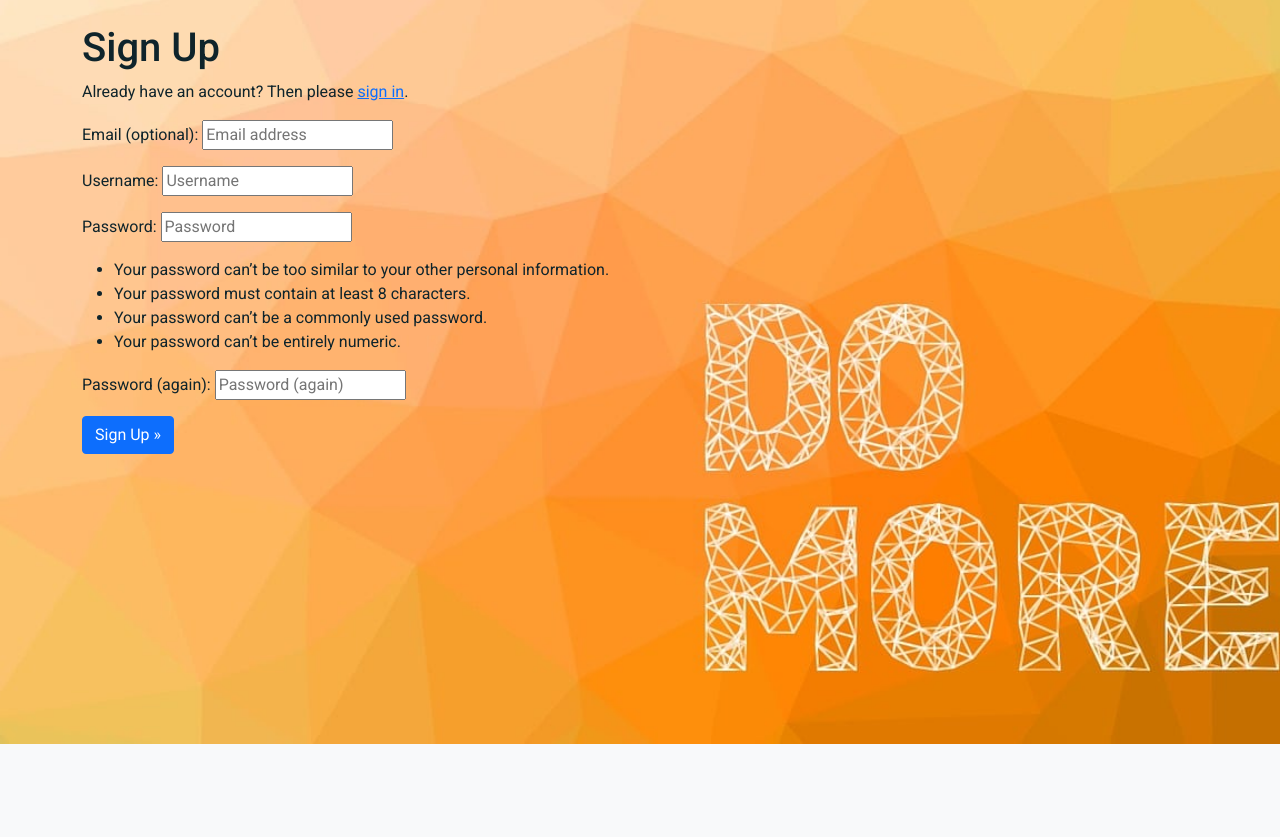
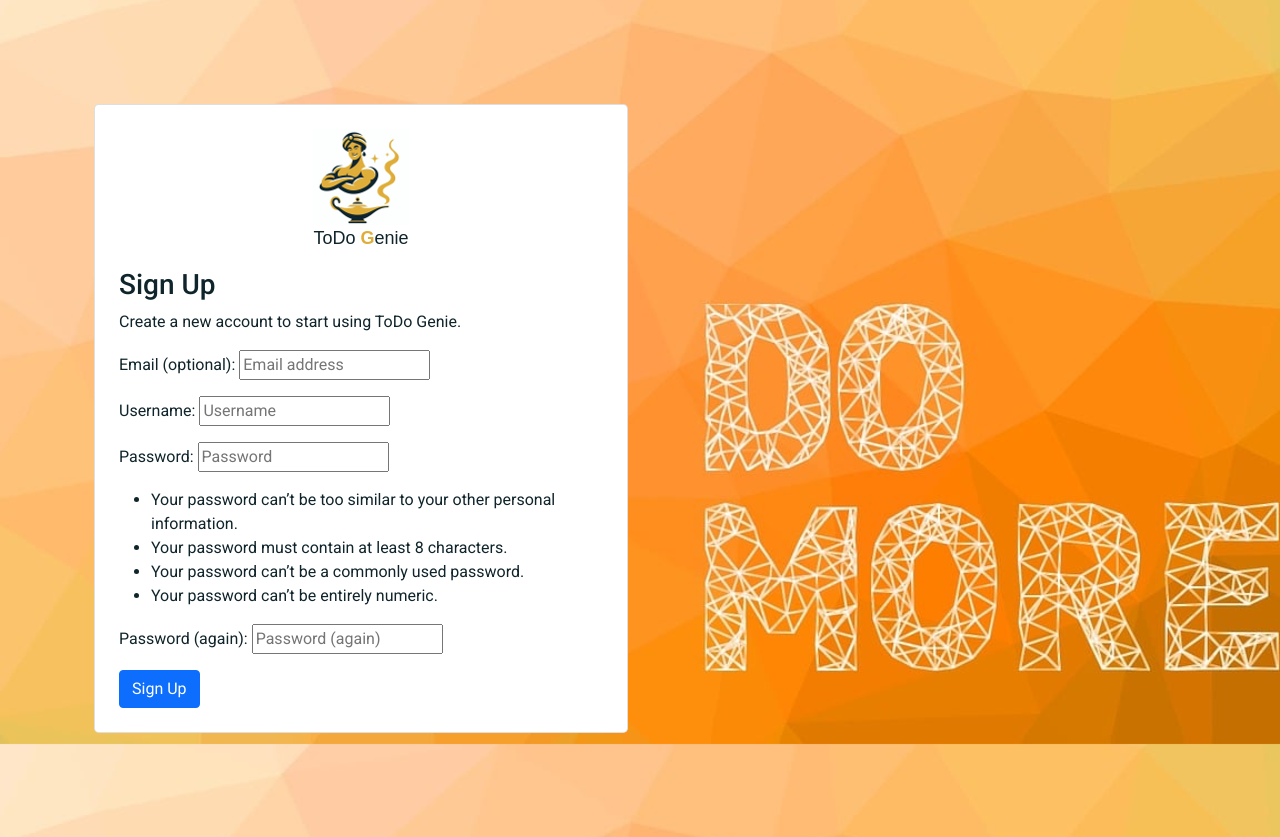
Before and after one commit to Tedbot2000/todo-genie, a Django app: page /accounts/signup/ in a window 1280 px wide. Shown: the part 56-893 px from the top of the page. Before the commit the page ends 800 px from the top, so only its background shows below. Run offline with Django 4.2, Linux system fonts and the light colour scheme; some libraries are stand-ins or nearby versions; some web fonts are replaced.

Commit message:
feat(ui): style sign up and login pages

```diff
--- a/static/css/style.css
+++ b/static/css/style.css
@@ -11,6 +11,12 @@
   body < img {
     width: 100%;
     height: 100%;
+  }
+  a {
+    color: #0F242B;
+  }
+  a :hover {
+
   }
   .img-center {
       display: block;
@@ -52,9 +58,15 @@
   }
 
   /* Card body padding */
-  .card-body {
-    padding: 2rem;
+  .custom-card-body {
+    padding: 2rem 2rem 3rem 2rem;
   }
+
+  /* card styling for login and signup screens */
+  .left-aligned [
+    float: left;
+    width: 50%;
+  ]
 
   /* Instructions section */
   .instructions {
@@ -97,10 +109,10 @@
     width: 200px;
 }
 
-/* Media query to target smaller screens */
+/* Media query to target smaller than tablet screens */
 @media (max-width: 768px) {
 
-  /* Hide the first table header cell (ToDo) */
+  /* Hide the first table header cell (Task To Do) */
   .table th:first-child {
     display: none;
   }
@@ -115,11 +127,7 @@
     width: 120px;
     height: 38px;
     padding: 0.25rem 0.5rem;
-  }
-
-  /* add some margin to separate the buttons */
-  .btn.ms-1.delete-button {
-    margin-left: 0.25rem;
+    margin-right: 0.5rem;
   }
 
   /* Move the ToDo Items field above the Status and Actions fields */
@@ -135,3 +143,17 @@
   }
 
 }
+
+/* Media query to target smaller than laptop screens */
+@media (max-width: 1024px) {
+
+    /* shift to using the left side of the background image */
+    body {
+      background-position: left;
+    }
+
+    /* Add some margin to separate the buttons */
+    .btn.ms-1.toggle-button + .btn.btn-danger {
+    margin-left: 10px;
+    }
+}
--- a/templates/account/logout.html
+++ b/templates/account/logout.html
@@ -7,7 +7,7 @@
 {% block content %}
 <div class="container">
     <article class="card rounded-3">
-        <div class="card-body p-4">
+        <div class="card-body custom-card-body p-4">
             <header>
                 <img class="img-center" src="{% static 'images/genielogosmall.png' %}" alt="Genie Logo">
                 <p class="text-center brand-text">ToDo <span class="brand-text-lite">G</span>enie</p>
--- a/templates/account/signup.html
+++ b/templates/account/signup.html
@@ -1,21 +1,42 @@
 {% extends "base.html" %}
+{% load static %}
+{% load i18n %}
+{% load account socialaccount %}
 
-{% load i18n %}
-
-{% block head_title %}{% trans "Signup" %}{% endblock head_title %}
+{% block head_title %}{% trans "Register" %}{% endblock %}
 
 {% block content %}
-<h1>{% trans "Sign Up" %}</h1>
+<div class="container">
+    <div class="row">
+        <div class="col-md-6 float-left">
+            <article class="card rounded-3">
+                <div class="card-body custom-card-body p-4">
+                    <header>
+                        <img class="img-center" src="{% static 'images/genielogosmall.png' %}" alt="Genie Logo">
+                        <p class="text-center brand-text">ToDo <span class="brand-text-lite">G</span>enie</p>
+                    </header>
+                    <div class="row">
+                        <div class="col-md-12">
+                            <h3>{% trans "Sign Up" %}</h3>
 
-<p>{% blocktrans %}Already have an account? Then please <a href="{{ login_url }}">sign in</a>.{% endblocktrans %}</p>
-
-<form class="signup" id="signup_form" method="post" action="{% url 'account_signup' %}">
+                            <p>{% blocktrans %}Create a new account to start using ToDo Genie.{% endblocktrans %}</p>
+                        </div>
+                    </div>
+                    <div class="row">
+                        <div class="col-md-12">
+                            <form class="signup" method="POST" action="{% url 'account_signup' %}">
                                 {% csrf_token %}
                                 {{ form.as_p }}
                                 {% if redirect_field_value %}
                                 <input type="hidden" name="{{ redirect_field_name }}" value="{{ redirect_field_value }}" />
                                 {% endif %}
-  <button class="btn btn-primary" type="submit">{% trans "Sign Up" %} &raquo;</button>
+                                <button class="btn btn-primary" type="submit">{% trans "Sign Up" %}</button>
                             </form>
-
-{% endblock content %}
+                        </div>
+                    </div>
+                </div>
+            </article>
+        </div>
+    </div>
+</div>
+{% endblock %}
--- a/todo/templates/todo/todo_list.html
+++ b/todo/templates/todo/todo_list.html
@@ -15,7 +15,7 @@
                             <p class="text-center brand-text">ToDo <span class="brand-text-lite">G</span>enie</p>
                         </header>
                         <section class="instructions">
-                            <p>Add tasks using the text box and then prioritise or delete tasks using the Status and Actions buttons.</p>
+                            <p>Welcome to ToDo Genie. Add tasks using the text box and then prioritise or delete tasks using the Status and Actions buttons.</p>
                         </section>
                         <!-- Display messages -->
                         {% if messages %}
--- a/todo_genie/settings.py
+++ b/todo_genie/settings.py
@@ -28,7 +28,7 @@
 SECRET_KEY = os.environ.get('SECRET_KEY')
 
 # SECURITY WARNING: don't run with debug turned on in production!
-DEBUG = False
+DEBUG = True
 
 ALLOWED_HOSTS = ['.codeinstitute-ide.net','.herokuapp.com']
 
```
Also changed, not shown: templates/account/login.html (+15 -4 lines), todo/static/todo/css/style.css (added). Lines whose indentation alone changed are shown as unchanged.
